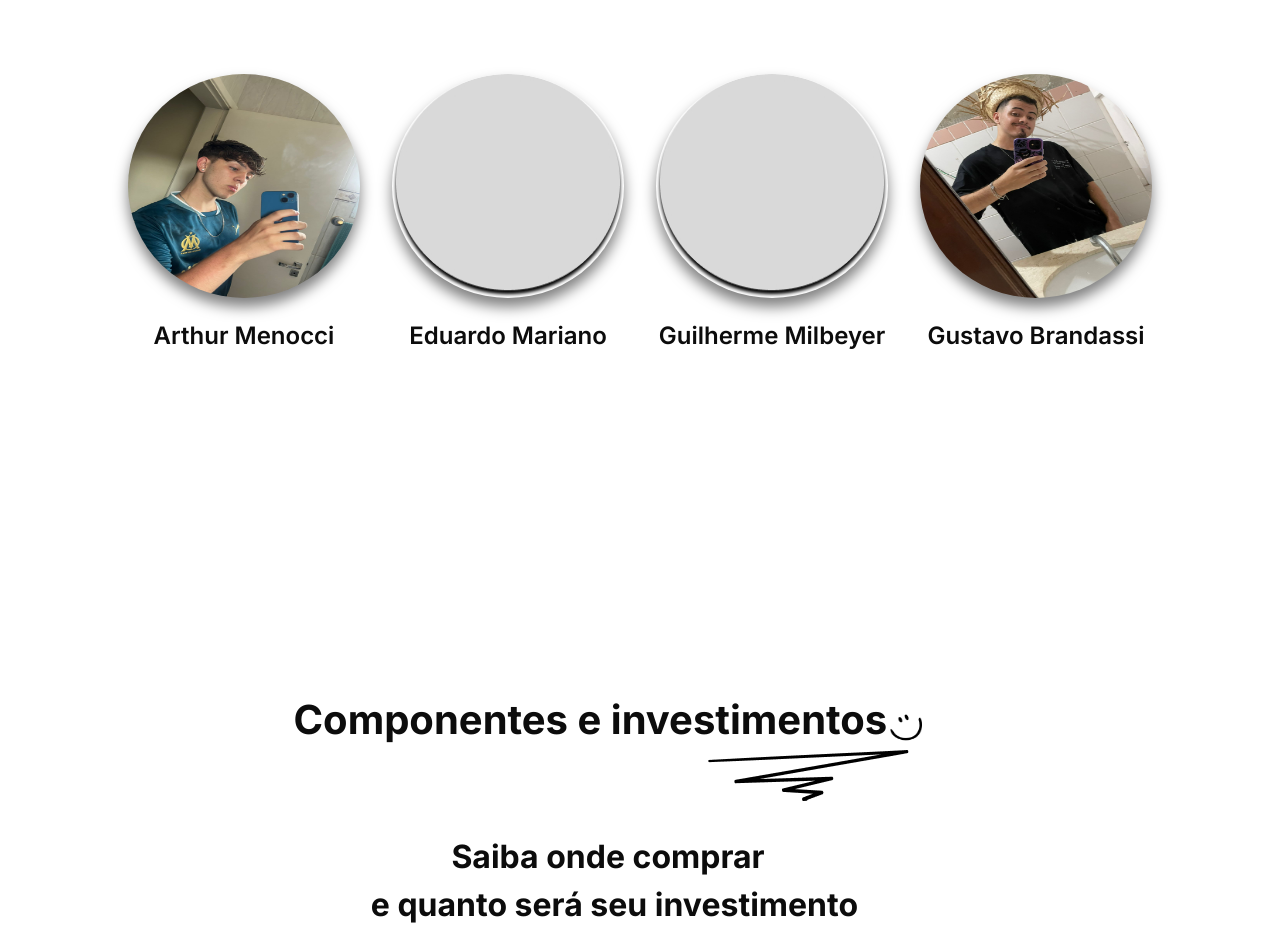
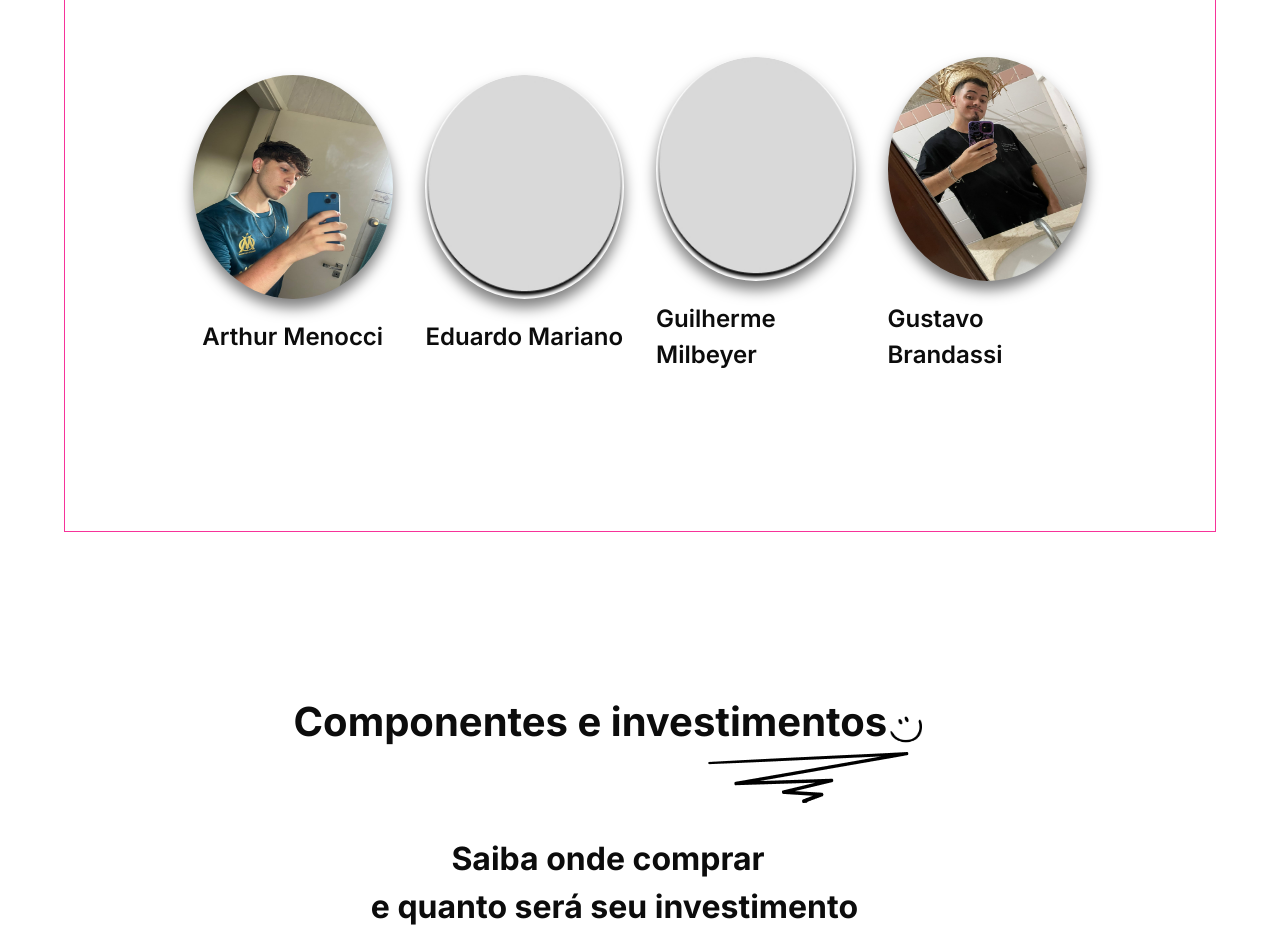
Before and after one commit to TccDessalinizador/AquaNova, a React (Vite) app: page / in a window 1280 px wide. Shown: the part 2334-3283 px from the top of the page. Built offline with nearby package versions, Linux system fonts and the light colour scheme.

Commit message:
ajustes gerais

```diff
--- a/src/components/CompComponentes.jsx
+++ b/src/components/CompComponentes.jsx
@@ -10,7 +10,7 @@ export function CompComponentes() {
     return (
         <div id="componentes" className="bg-white text-white flex flex-col items-center px-[1.5rem] mt-[3rem] dark:bg-[#0C0C0C] w-[100vw] lg:w-[95vw]">
             <div id="top" class="mb-[2rem] flex flex-col justify-end text-[#0C0C0C] lg:w-[100vw] w-[22rem] mr-[3rem] lg:mr-[0]">
-                <h1 class="w-[100vw] flex flex-row text-[1.4rem] justify-center items-center lg:text-[2.5rem] font-inter font-bold gap-[.2rem] dark:text-white">Componentes e investimentos <img src={theme === "dark" ? smile : emojiSmileDark} alt="" className="lg:w-[2rem] lg:h-[1.7rem] lg:mt-[1rem] w-[1.5rem] h-[1.5rem]" /></h1>
+                <h1 class="w-[90vw] flex flex-row text-[1.4rem] justify-center self-center items-center lg:text-[2.5rem] font-inter font-bold gap-[.2rem] dark:text-white">Componentes e investimentos <img src={theme === "dark" ? smile : emojiSmileDark} alt="" className="lg:w-[2rem] lg:h-[1.7rem] lg:mt-[1rem] w-[1.5rem] h-[1.5rem]" /></h1>
                 <img src={theme === "dark" ? sublinhado : sublinhadoDark} alt="" class="flex self-center lg:ml-[25rem] ml-[10rem]" />
             </div>
 
--- a/src/components/Home.jsx
+++ b/src/components/Home.jsx
@@ -96,7 +96,7 @@ export function Home() {
                     </div>
                 </div>
 
-                <div id="quemsomos" className="lg:w-[100vw] dark:bg-[#0C0C0C] lg:mt-[-25rem] mb-[35rem] lg:mb-[10rem]">
+                <div id="quemsomos" className="lg:w-[90vw] lg:mx-auto border border-pink-500 dark:bg-[#0C0C0C] lg:mt-[-25rem] mb-[35rem] lg:mb-[10rem]">
                     <h1 className="flex justify-center mb-[2rem] lg:mt-[8rem] text-[2.5rem] dark:text-white text-[#010000] font-bold text-shadow-lg/30">Quem somos?</h1>
 
                     <div id="fotos" className="flex flex-col items-center h-[74vh] lg:flex-row lg:px-[8rem] lg:gap-[2rem] lg:justify-between">
```
